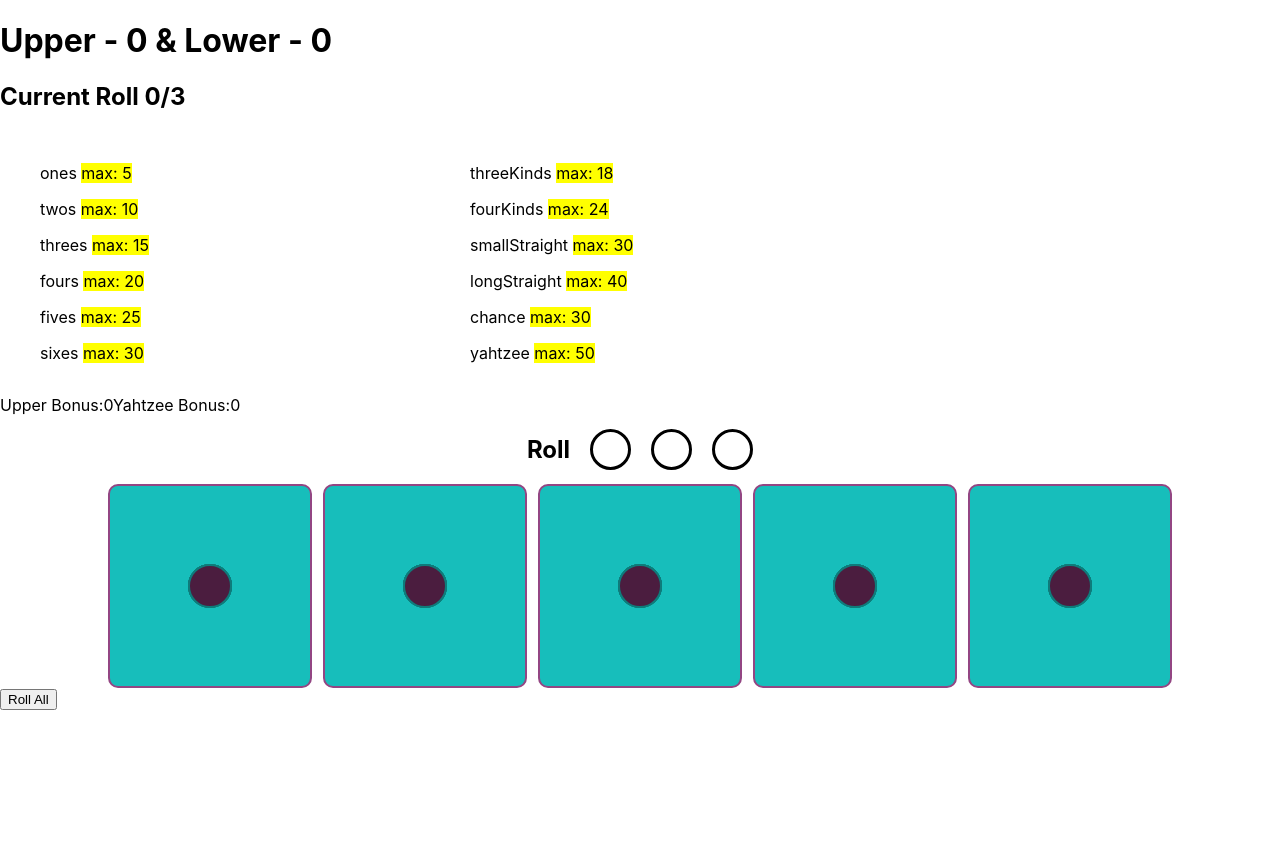
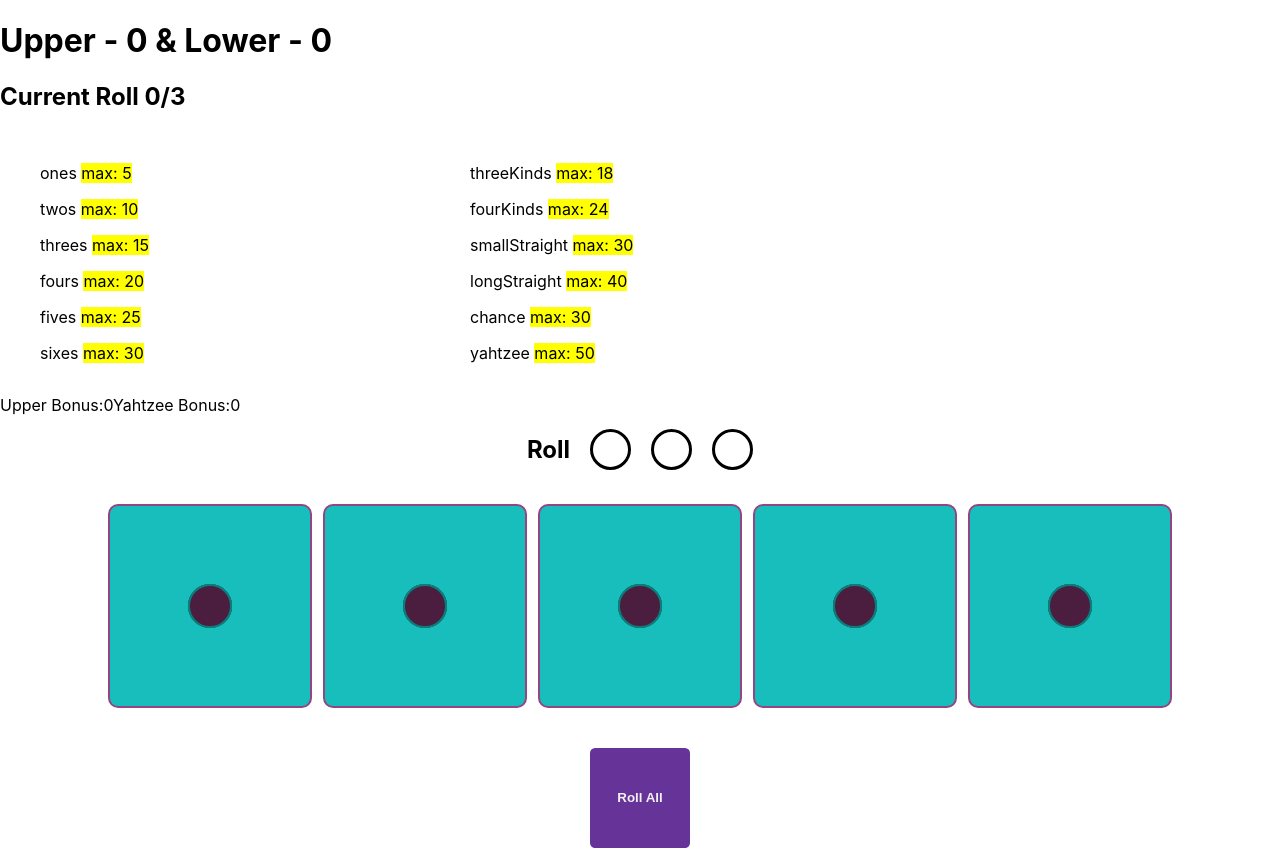
Before and after one commit to LiamMyles/yahtzee-redux, a React (Create React App) app: page / in a window 1280 px wide. Before the commit the page ends 800 px from the top, so only its background shows below. Built offline with nearby package versions, Linux system fonts and the light colour scheme.

Commit message:
Dice Roller Animation

```diff
--- a/src/App.css
+++ b/src/App.css
@@ -1,6 +1,6 @@
 .dice {
   display: grid;
-  grid-template-columns: repeat(auto-fit, 205px);
+  grid-template-columns: repeat(5, 205px);
   grid-gap: 10px;
   justify-items: center;
   justify-content: center;
@@ -38,6 +38,76 @@
   transform: scale(1)
 }
 
+/* Rolling Dice */
+
+@keyframes buttonBackgroundRotate {
+  from {
+    transform: translate(-50%, -50%) rotate(0deg);
+  }
+
+  to {
+    transform: translate(-50%, -50%) rotate(360deg);
+  }
+}
+
+@keyframes buttonBackgroundHover {
+  0% {
+    transform: translate(-50%, -50%) rotate(0deg);
+  }
+
+  50% {
+    transform: translate(-50%, -50%) rotate(180deg);
+  }
+
+  100% {
+    transform: translate(-50%, -50%) rotate(360deg);
+  }
+}
+
+.roll-dice-button {
+  position: relative;
+  width: 100px;
+  height: 100px;
+  border: none;
+  background: none;
+  margin: 20px;
+  font-weight: 600;
+  color: #f1f1f1;
+}
+
+.roll-dice-button::before {
+  animation: buttonBackgroundRotate 10s linear infinite;
+  transform-origin: center center;
+  position: absolute;
+  content: '';
+  width: 100%;
+  height: 100%;
+  background: rebeccapurple;
+  top: 50%;
+  left: 50%;
+  z-index: -1;
+  border-radius: 5px;
+}
+
+.roll-dice-button[disabled]::before,
+.roll-dice-button[disabled]:hover::before {
+  animation-play-state: paused;
+  background: grey;
+}
+
+.roll-dice-button:hover::before {
+  animation: buttonBackgroundHover 1s linear infinite;
+  background: purple;
+}
+
+.dice-wrapper {
+  grid-template-rows: auto auto auto;
+  grid-gap: 20px;
+  display: grid;
+  justify-items: center;
+
+}
+
 .score-board {
   display: grid;
   grid-template-columns: repeat(3, 1fr);
--- a/src/App.jsx
+++ b/src/App.jsx
@@ -107,7 +107,18 @@ function App() {
               <span className="bonus-scores__score">{yathzeeBonusScore}</span>
             </span>
           </div>
-          <div>
+          <div className="dice-wrapper">
+            <div className="round-tracker">
+              <h2>Roll</h2>
+              {Array.from({ length: 3 }, (v, index) => {
+                const classes = `round-tracker__counter${
+                  index < gameState.currentDiceRoll
+                    ? " round-tracker__counter--counted"
+                    : ""
+                }`;
+                return <div className={classes} />;
+              })}
+            </div>
             <Dice
               dispatchGameState={dispatchGameState}
               isOutOfRolls={gameState.currentDiceRoll === 3}
--- a/src/yahtzee-components/Dice.jsx
+++ b/src/yahtzee-components/Dice.jsx
@@ -90,17 +90,6 @@ export default function Dice({
 
   return (
     <>
-      <div className="round-tracker">
-        <h2>Roll</h2>
-        {Array.from({ length: 3 }, (v, index) => {
-          const classes = `round-tracker__counter${
-            index < diceState.currentRoll
-              ? " round-tracker__counter--counted"
-              : ""
-          }`;
-          return <div className={classes} />;
-        })}
-      </div>
       <section className="dice">
         {diceState.dice.map((dieState, index) => (
           <div key={index}>
@@ -120,11 +109,13 @@ export default function Dice({
         ))}
       </section>
       <button
+        className="roll-dice-button"
         disabled={isOutOfRolls}
         onClick={() => {
           dispatchDice({ type: "rollDice" });
         }}
       >
+        <span className="roll-dice-button__background" />
         Roll All
       </button>
     </>
```
